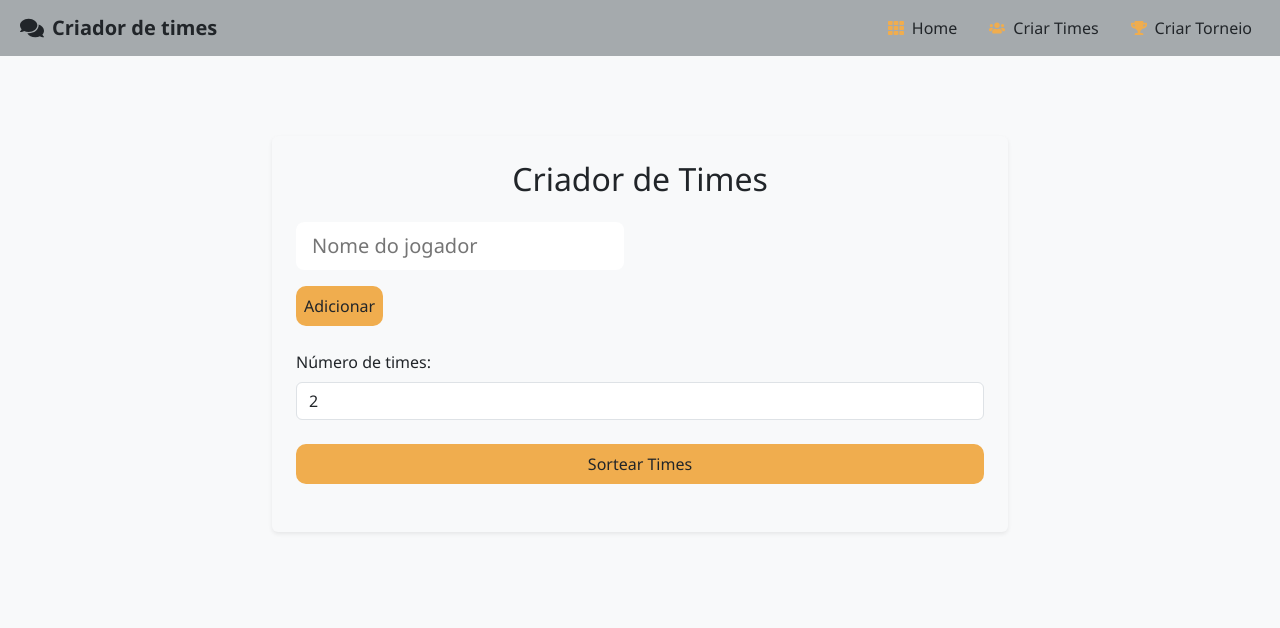
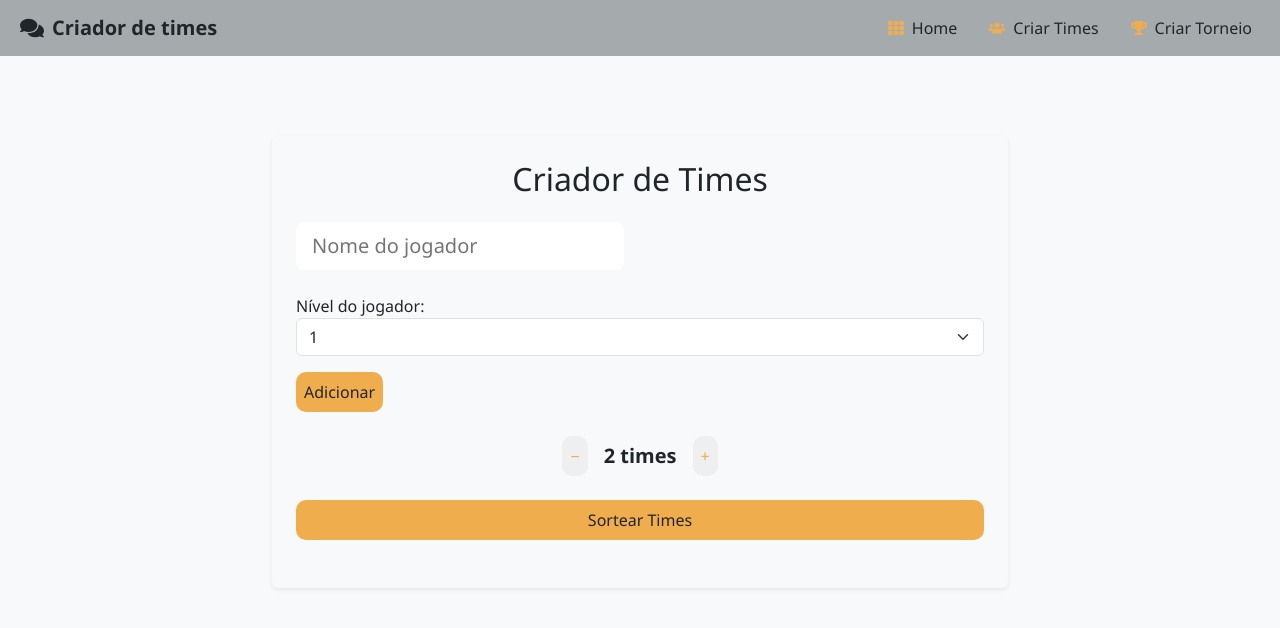
Before and after one commit to rbtzinn/random_teams, a React (Vite) app: page /criar-times in a window 1280 px wide. Shown: the top 628 px of the page. Built offline with nearby package versions, Linux system fonts and the light colour scheme.

Commit message:
adicionando niveis aos jogadores

```diff
--- a/src/components/CriadorDeTimes/criador.scss
+++ b/src/components/CriadorDeTimes/criador.scss
@@ -1,3 +1,4 @@
+@use "sass:list";
 @use '../../assets/styles/variables' as *;
 
 .team-creator-container {
@@ -8,12 +9,20 @@
     .team-creator-card {
         background-color: $cor-fundo;
         border-radius: 12px;
+
+        @media (max-width:768px) {
+            text-align: center;
+        }
     }
 
     .add-player-section {
         .input-group {
             border-radius: 8px;
             overflow: hidden;
+
+            @media (max-width:768px) {
+                justify-content:center;
+            }
 
             input {
                 border: none;
@@ -92,8 +101,8 @@
             .team-header {
                 padding-bottom: 0.5rem;
                 margin-bottom: 1rem;
-                border-bottom: 2px solid;
                 text-align: center;
+                border: none;
             }
 
             .team-members {
@@ -123,20 +132,6 @@
                 }
             }
         }
-
-        .team-1 {
-            .team-header {
-                color: $cor-texto;
-                border-bottom-color: $cor-primaria;
-            }
-        }
-
-        .team-2 {
-            .team-header {
-                color: $cor-texto;
-                border-bottom-color: $cor-primaria;
-            }
-        }
     }
 
     @media (max-width: 768px) {
@@ -152,39 +147,49 @@
     }
 }
 
-.teams-section {
-    .team-card {
-        display: flex;
-        flex-direction: column;
-        align-items: stretch;
+$team-colors: #FF5733, #33A1FF, #33FF57, #FF33A1, #A133FF, #33FFF5, #FFD733;
 
-        input.team-header {
-            text-align: center;
-            font-size: 1.25rem;
-            font-weight: bold;
-            border: none;
-            border-bottom: 2px solid $cor-primaria;
-            margin-bottom: 1rem;
-            padding-bottom: 0.5rem;
-            background-color: transparent;
-            color: $cor-texto;
+.team-card {
+    border-radius: 8px;
+    padding: 15px;
+    margin-bottom: 20px;
+    background-color: #f8f9fa;
+    box-shadow: 0 2px 4px rgba(0, 0, 0, 0.1);
+    border-bottom: 4px solid;
 
-            &:focus {
-                outline: none;
-                box-shadow: none;
-                border-bottom-color:$cor-primaria;
-            }
-        }
-    }
-
-    .row.g-4 {
-        display: flex;
-        flex-wrap: wrap;
-        gap: 1.5rem;
-
-        .col-md-6 {
-            flex: 1 1 45%;
-            min-width: 250px;
+    @for $i from 1 through list.length($team-colors) {
+        &.team-#{$i} {
+            border-bottom-color: list.nth($team-colors, $i);
         }
     }
 }
+
+.team-header {
+    font-weight: bold;
+    font-size: 1.2rem;
+    text-align: center;
+    border: none;
+    background: transparent;
+    margin-bottom: 10px;
+    padding-bottom: 5px;
+    border-bottom: 2px solid #dee2e6;
+}
+
+.team-members {
+    list-style: none;
+    padding: 0;
+}
+
+.team-member {
+    padding: 8px 0;
+    border-bottom: 1px solid #eee;
+
+    &:last-child {
+        border-bottom: none;
+    }
+
+    .member-number {
+        color: #6c757d;
+        margin-right: 5px;
+    }
+}
--- a/src/components/CriadorDeTimes/index.tsx
+++ b/src/components/CriadorDeTimes/index.tsx
@@ -4,32 +4,30 @@ import ButtonPadrao from '../ButtonPadrao';
 import TextoPadrao from '../TextoPadrao';
 import './criador.scss';
 
+interface Player {
+  name: string;
+  level: number;
+}
+
 const CriadorDeTimes: React.FC = () => {
     const [playerName, setPlayerName] = useState('');
-    const [players, setPlayers] = useState<string[]>([]);
+    const [playerLevel, setPlayerLevel] = useState(1);
+    const [players, setPlayers] = useState<Player[]>([]);
     const [numTeams, setNumTeams] = useState(2);
     const [teamNames, setTeamNames] = useState<string[]>(['Time 1', 'Time 2']);
-    const [teams, setTeams] = useState<string[][]>([]);
+    const [teams, setTeams] = useState<Player[][]>([]);
 
     const handleAddPlayer = () => {
         if (playerName.trim()) {
-            setPlayers([...players, playerName.trim()]);
+            setPlayers([...players, { name: playerName.trim(), level: playerLevel }]);
             setPlayerName('');
+            setPlayerLevel(1);
         }
     };
 
     const handleKeyPress = (e: React.KeyboardEvent) => {
         if (e.key === 'Enter') {
             handleAddPlayer();
-        }
-    };
-
-    const handleNumTeamsChange = (e: React.ChangeEvent<HTMLInputElement>) => {
-        const value = parseInt(e.target.value);
-        if (value > 1 && value <= players.length) {
-            setNumTeams(value);
-            setTeamNames(Array.from({ length: value }, (_, i) => `Time ${i + 1}`));
-            setTeams([]);
         }
     };
 
@@ -40,11 +38,20 @@ const CriadorDeTimes: React.FC = () => {
     };
 
     const shuffleAndDivideTeams = () => {
-        const shuffled = [...players].sort(() => 0.5 - Math.random());
-        const newTeams: string[][] = Array.from({ length: numTeams }, () => []);
+        // Ordena os jogadores por nível (do maior para o menor)
+        const sortedByLevel = [...players].sort((a, b) => b.level - a.level);
+        const newTeams: Player[][] = Array.from({ length: numTeams }, () => []);
 
-        shuffled.forEach((player, index) => {
-            newTeams[index % numTeams].push(player);
+        // Distribui os jogadores balanceadamente
+        sortedByLevel.forEach((player, index) => {
+            // Alterna entre os times para distribuir os jogadores de alto nível
+            const teamIndex = index % numTeams;
+            newTeams[teamIndex].push(player);
+        });
+
+        // Embaralha os jogadores dentro de cada time para não ficar na ordem de nível
+        newTeams.forEach(team => {
+            team.sort(() => 0.5 - Math.random());
         });
 
         setTeams(newTeams);
@@ -64,9 +71,8 @@ const CriadorDeTimes: React.FC = () => {
                     <div className="col-lg-8">
                         <div className="team-creator-card p-4 shadow-sm rounded">
                             <TextoPadrao texto="Criador de Times" as="h2" className="text-center mb-4" />
-
                             <div className="add-player-section mb-4">
-                                <div className="input-group">
+                                <div className="input-group mb-2">
                                     <InputPadrao
                                         placeholder="Nome do jogador"
                                         value={playerName}
@@ -75,6 +81,19 @@ const CriadorDeTimes: React.FC = () => {
                                         className="form-control-lg"
                                     />
                                 </div>
+                                <div className="d-block align-items-center gap-3 mb-3">
+                                    <label htmlFor="playerLevel" className="form-label mb-0">Nível do jogador:</label>
+                                    <select
+                                        id="playerLevel"
+                                        className="form-select"
+                                        value={playerLevel}
+                                        onChange={(e) => setPlayerLevel(Number(e.target.value))}
+                                    >
+                                        {[1, 2, 3, 4, 5].map(level => (
+                                            <option key={level} value={level}>{level}</option>
+                                        ))}
+                                    </select>
+                                </div>
                                 <ButtonPadrao
                                     texto="Adicionar"
                                     onClick={handleAddPlayer}
@@ -82,16 +101,33 @@ const CriadorDeTimes: React.FC = () => {
                                 />
                             </div>
 
-                            <div className="mb-4">
-                                <label htmlFor="numTeams" className="form-label">Número de times:</label>
-                                <input
-                                    id="numTeams"
-                                    type="number"
-                                    min={2}
-                                    max={players.length || 2}
-                                    value={numTeams}
-                                    onChange={handleNumTeamsChange}
-                                    className="form-control"
+                            <div className="num-teams-control mb-4 d-flex align-items-center gap-3 justify-content-center">
+                                <ButtonPadrao
+                                    texto="−"
+                                    onClick={() => {
+                                        if (numTeams > 2) {
+                                            setNumTeams(numTeams - 1);
+                                            setTeamNames(Array.from({ length: numTeams - 1 }, (_, i) => `Time ${i + 1}`));
+                                            setTeams([]);
+                                        }
+                                    }}
+                                    size="sm"
+                                    variant="outline-primario"
+                                    hoverScale={false}
+                                />
+                                <span className="fw-bold fs-5">{numTeams} {numTeams === 1 ? 'time' : 'times'}</span>
+                                <ButtonPadrao
+                                    texto="+"
+                                    onClick={() => {
+                                        if (numTeams < players.length) {
+                                            setNumTeams(numTeams + 1);
+                                            setTeamNames(Array.from({ length: numTeams + 1 }, (_, i) => `Time ${i + 1}`));
+                                            setTeams([]);
+                                        }
+                                    }}
+                                    size="sm"
+                                    variant="outline-primario"
+                                    hoverScale={false}
                                 />
                             </div>
 
@@ -110,7 +146,9 @@ const CriadorDeTimes: React.FC = () => {
                                     <div className="players-list">
                                         {players.map((player, index) => (
                                             <div key={index} className="player-badge">
-                                                <span>{player}</span>
+                                                <span>
+                                                    {player.name} (Nível {player.level})
+                                                </span>
                                                 <button
                                                     onClick={() => removePlayer(index)}
                                                     className="btn-close btn-close-white"
@@ -129,25 +167,35 @@ const CriadorDeTimes: React.FC = () => {
                                 <div className="teams-section">
                                     <TextoPadrao texto="Times Sorteados" as="h5" className="mb-3 text-center" />
                                     <div className="row g-4">
-                                        {teams.map((team, index) => (
+                                        {teams.map((team, index) => {
+                                            const averageLevel = team.reduce((sum, player) => sum + player.level, 0) / team.length;
+
+                                            return (
                                                 <div key={index} className="col-md-6">
                                                     <div className={`team-card team-${index + 1}`}>
+                                                        <div className="d-flex align-items-center gap-2 mb-2">
                                                             <input
                                                                 type="text"
                                                                 value={teamNames[index]}
                                                                 onChange={(e) => handleTeamNameChange(index, e.target.value)}
-                                                        className="form-control team-header mb-2"
+                                                                className="form-control team-header"
                                                             />
+                                                            <span className="badge bg-secondary">
+                                                                Média: {averageLevel.toFixed(1)}
+                                                            </span>
+                                                        </div>
                                                         <ul className="team-members">
                                                             {team.map((p, idx) => (
                                                                 <li key={idx} className="team-member">
-                                                                <span className="member-number">{idx + 1}.</span> {p}
+                                                                    <span className="member-number">{idx + 1}.</span>
+                                                                    {p.name} <span className="text-muted">(Nível {p.level})</span>
                                                                 </li>
                                                             ))}
                                                         </ul>
                                                     </div>
                                                 </div>
-                                        ))}
+                                            );
+                                        })}
                                     </div>
                                 </div>
                             )}
```
Lines whose indentation alone changed are shown as unchanged.
